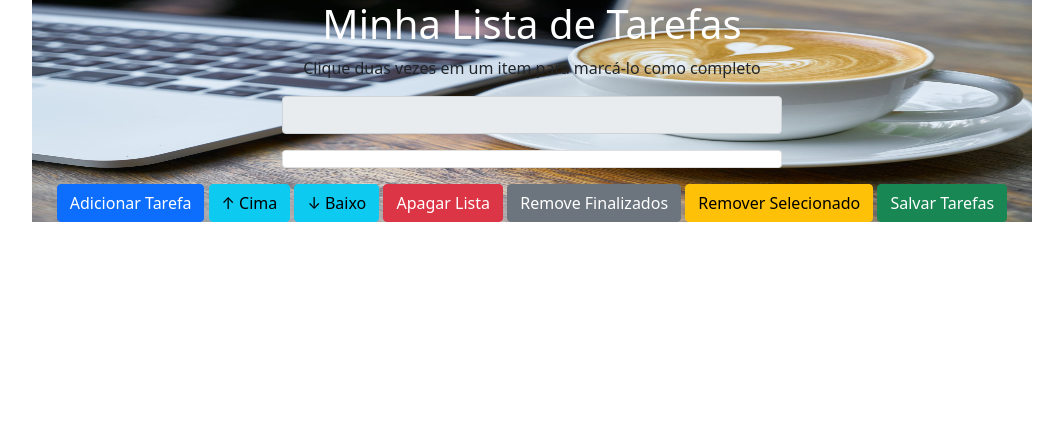
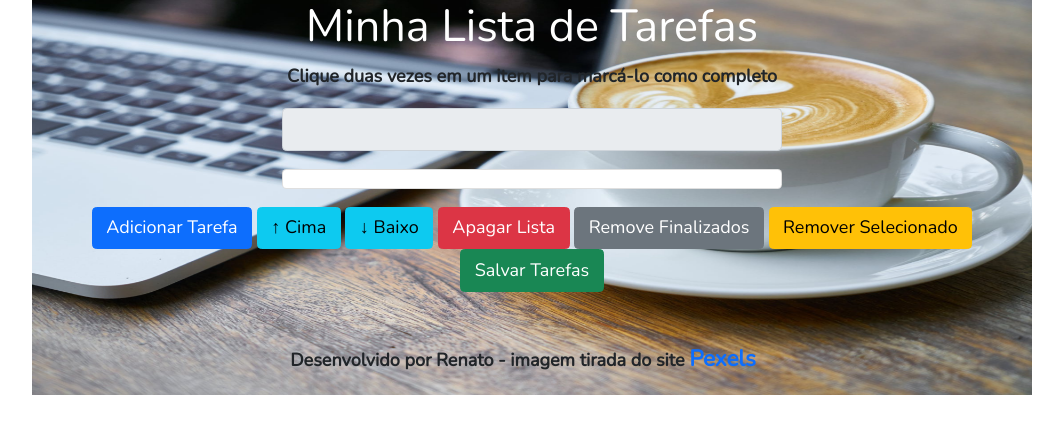
Before and after one commit to renatograca/Todo-List, a plain HTML site: page index.html in a window 1280 px wide. Shown: the whole page, without its empty margins (108-1171 px from the left). Drawn offline with nearby package versions, Linux system fonts and the light colour scheme.

Commit message:
detalhes de fonte e ajuste do footer

```diff
--- a/index.html
+++ b/index.html
@@ -6,6 +6,8 @@
     <meta name="viewport" content="width=device-width, initial-scale=1.0">
     <link rel="stylesheet" type="text/css" href="style.css">
     <link href="https://cdn.jsdelivr.net/npm/bootstrap@5.0.0-beta3/dist/css/bootstrap.min.css" rel="stylesheet" integrity="sha384-eOJMYsd53ii+scO/bJGFsiCZc+5NDVN2yr8+0RDqr0Ql0h+rP48ckxlpbzKgwra6" crossorigin="anonymous">
+    <link rel="preconnect" href="https://fonts.gstatic.com">
+    <link href="https://fonts.googleapis.com/css2?family=Nunito&display=swap" rel="stylesheet">
     <title>Lista de Tarefas</title>
   </head>
   <body>
@@ -36,6 +38,7 @@
         <button id="salvar-tarefas" class="btn btn-success">Salvar Tarefas</button>
 
       </div>
+      <footer class="text-center">Desenvolvido por Renato - imagem tirada do site <a href="https://www.pexels.com/pt-br/" class="navbar-brand">Pexels</a></footer>
       </div>
     <script type="text/javascript" src="script.js"></script>
 </body>
--- a/style.css
+++ b/style.css
@@ -1,4 +1,11 @@
+* {
+  font-family: 'Nunito', sans-serif;
+  font-size: large;
+  font-weight: bold;
+}
+
 h1 {
+  font-family: 'Nunito', sans-serif;
   color: white;
 }
 
@@ -33,3 +40,7 @@ h1 {
 #lista-tarefas {
   width: 50%;
 }
+footer {
+  padding-top: 50px;
+  padding-bottom: 20px;
+}
```
